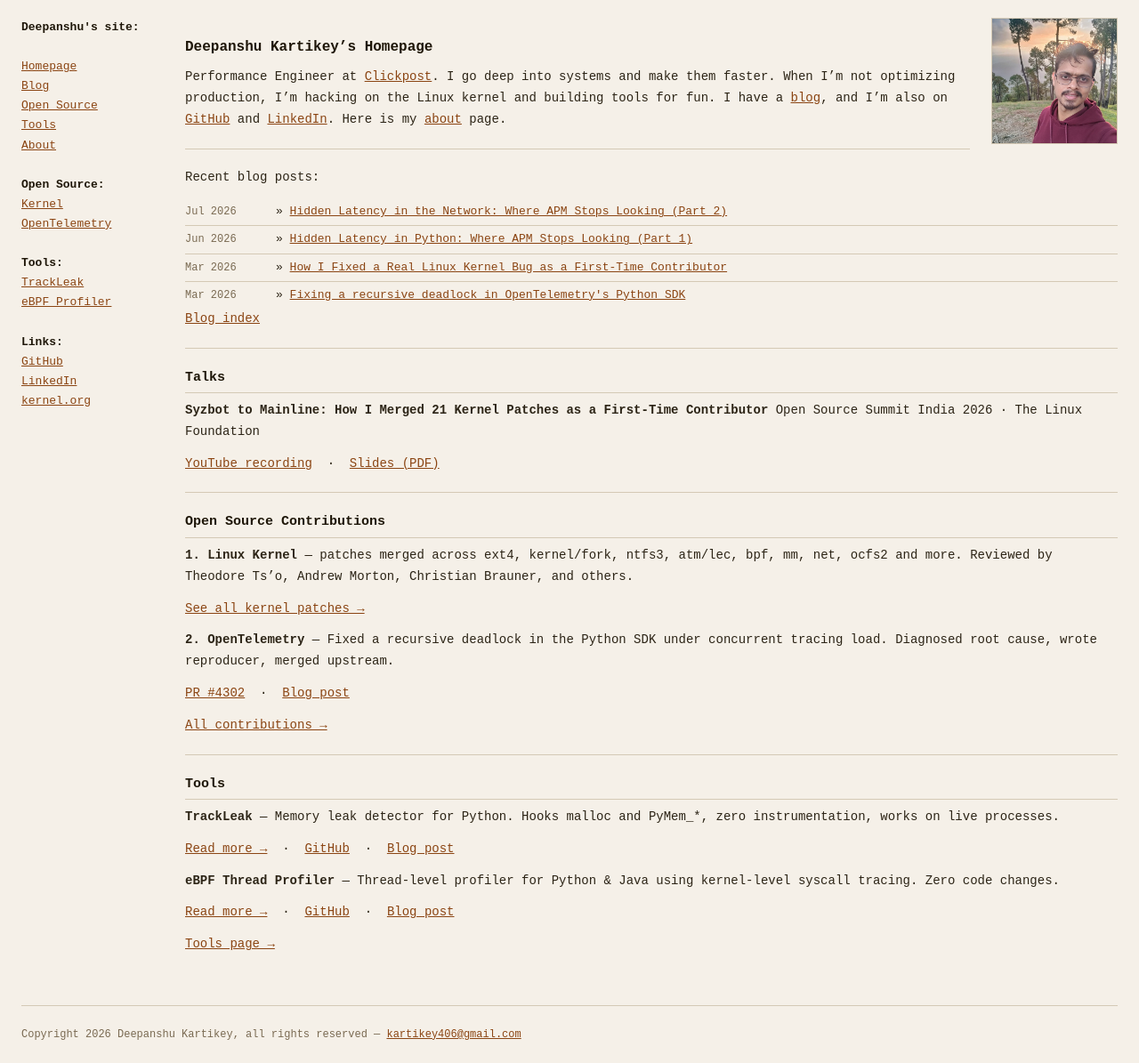
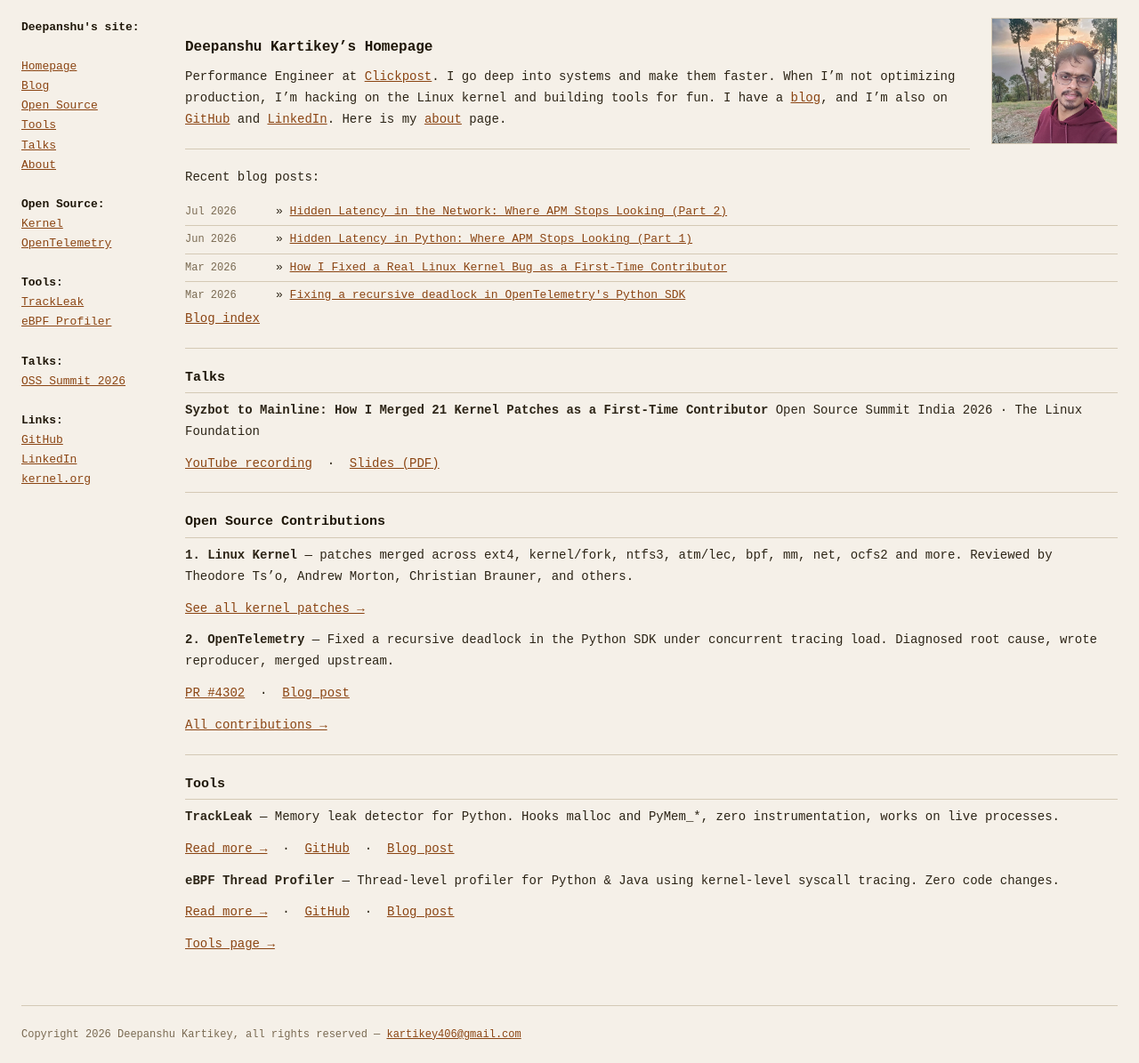
Before and after one commit to deepanshu406/deepanshukartikey.dev, a Jekyll site: the page built from index.md, in a window 1280 px wide. Shown: the whole page at 89% size. Built offline with Jekyll 4.4.1, drawn with Linux system fonts in a browser that asks for light colours.

Commit message:
nav: add Talks section to sidebar

```diff
--- a/_layouts/default.html
+++ b/_layouts/default.html
@@ -19,6 +19,7 @@
 <a href="/blog/">Blog</a><br>
 <a href="/contributions/">Open Source</a><br>
 <a href="/tools/">Tools</a><br>
+<a href="/about/#talks">Talks</a><br>
 <a href="/about/">About</a><br>
 <br>
 <b>Open Source:</b><br>
@@ -28,6 +29,9 @@
 <b>Tools:</b><br>
 <a href="/trackleak/">TrackLeak</a><br>
 <a href="/ebpf-profiler/">eBPF Profiler</a><br>
+<br>
+<b>Talks:</b><br>
+<a href="https://www.youtube.com/watch?v=46tO3ZzGvD4&t=31s" target="_blank">OSS Summit 2026</a><br>
 <br>
 <b>Links:</b><br>
 <a href="https://github.com/deepanshuclickpost" target="_blank">GitHub</a><br>
```
